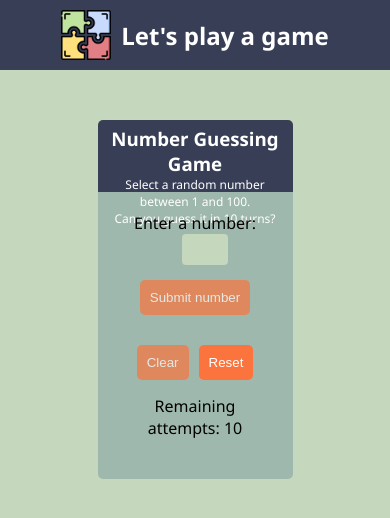
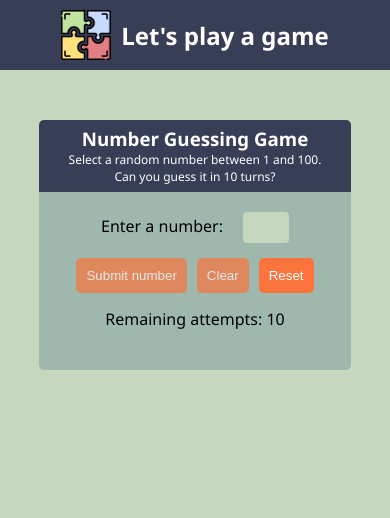
Before and after one commit to Vinyla/number-guessing-game, a React (Create React App) app: page / in a window 390 px wide. Shown: the top 518 px of the page. Built offline with nearby package versions, Linux system fonts and the light colour scheme.

Commit message:
media screen responsive

```diff
--- a/src/index.css
+++ b/src/index.css
@@ -20,7 +20,26 @@ body {
 }
 
 .container {
- width: 50%;
+ width: 40%;
  margin: 0 auto;
  text-align: center;
 }
+
+
+@media only screen and (max-width: 1200px) {
+  .container {
+    width: 50%;
+  }
+}
+
+@media only screen and (max-width: 950px) {
+  .container {
+    width: 70%;
+  }
+}
+
+@media only screen and (max-width: 600px) {
+  .container {
+    width: 80%;
+  }
+}
```
